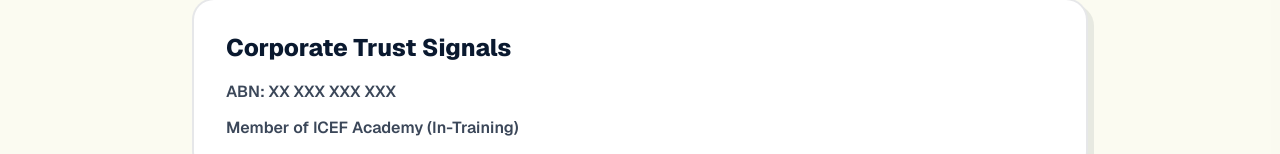
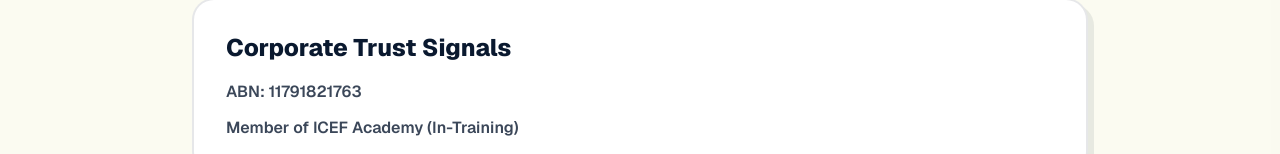
Before and after one commit to serteri/education_agency, a Next.js app: page /en/about in a window 1280 px wide. Shown: the part 789-943 px from the top of the page. Built offline with nearby package versions, Linux system fonts and the light colour scheme.

Commit message:
Update ABN to 11791821763 across trust sections

```diff
--- a/messages/en.json
+++ b/messages/en.json
@@ -157,7 +157,7 @@
         "privacyPolicy": "Privacy Policy",
         "termsOfService": "Terms of Service",
         "rights": "All rights reserved.",
-        "abn": "ABN: XX XXX XXX XXX",
+        "abn": "ABN: 11791821763",
         "qeac": "QEAC Qualified",
         "icefMember": "Member of ICEF Academy (In-Training)"
     },
--- a/messages/tr.json
+++ b/messages/tr.json
@@ -157,7 +157,7 @@
     "privacyPolicy": "Gizlilik Politikası",
     "termsOfService": "Kullanım Koşulları",
     "rights": "Tüm hakları saklıdır.",
-    "abn": "ABN: XX XXX XXX XXX",
+    "abn": "ABN: 11791821763",
     "qeac": "QEAC Sertifikalı",
     "icefMember": "Member of ICEF Academy (In-Training)"
   },
--- a/src/app/[locale]/about/page.tsx
+++ b/src/app/[locale]/about/page.tsx
@@ -79,7 +79,7 @@ export default async function AboutPage({ params }: Props) {
                         {locale === "tr" ? "Kurumsal Güven Bilgileri" : "Corporate Trust Signals"}
                     </h3>
                     <div className="space-y-3 text-navy/80 font-semibold">
-                        <p>ABN: XX XXX XXX XXX</p>
+                        <p>ABN: 11791821763</p>
                         <p>Member of ICEF Academy (In-Training)</p>
                     </div>
                 </div>
```
